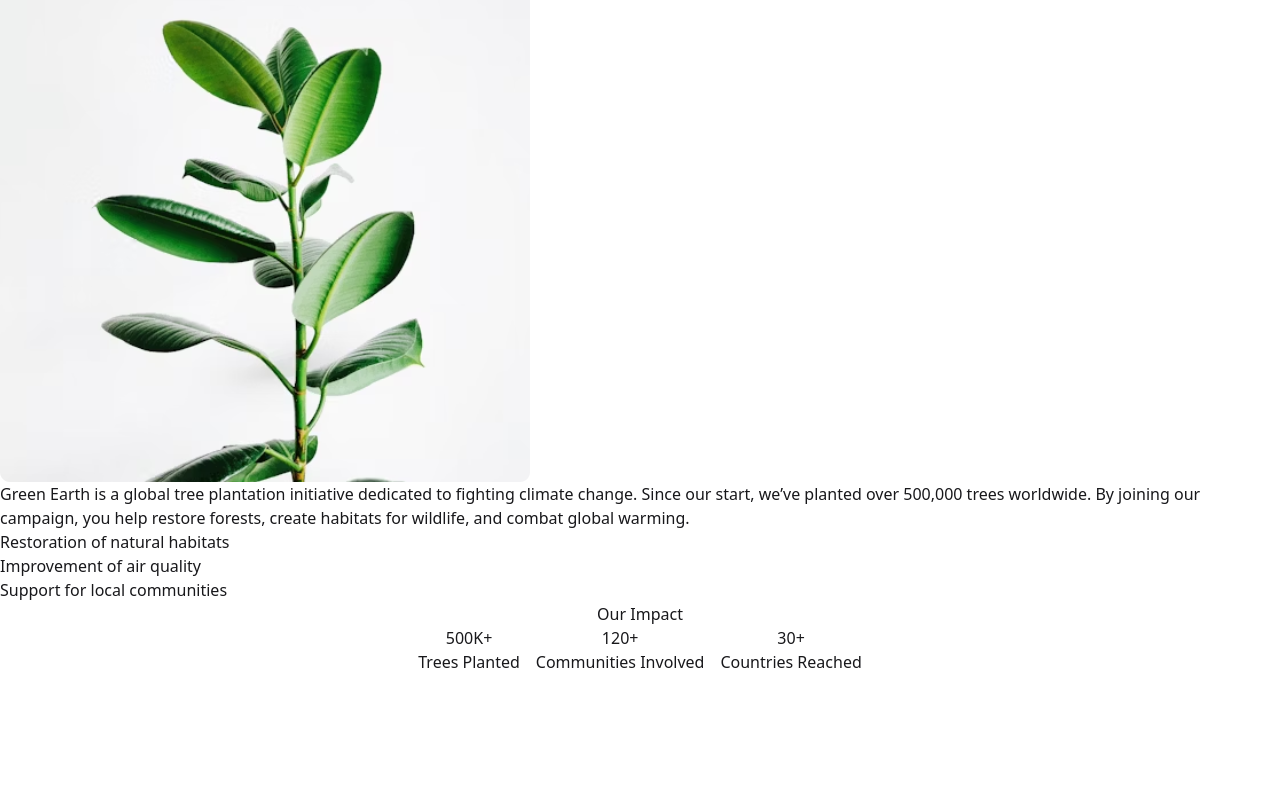
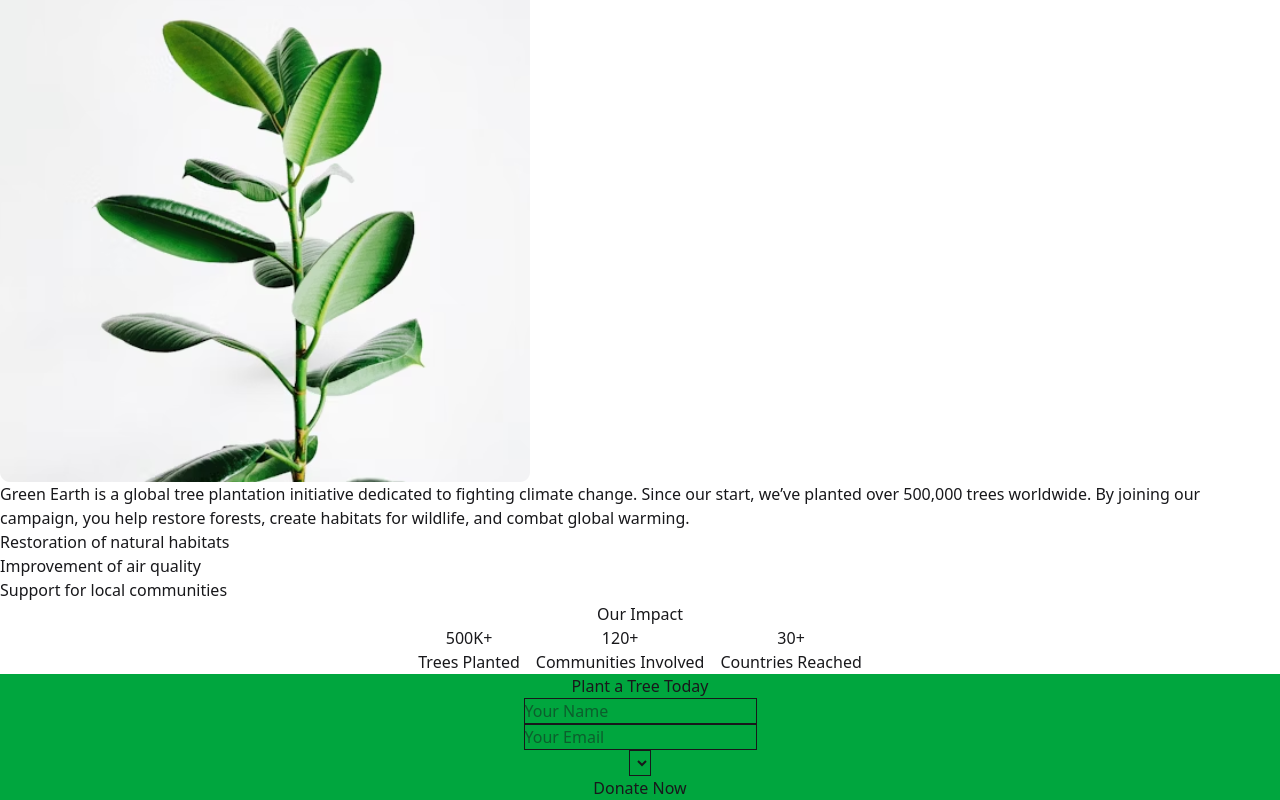
Before and after one commit to uhanicodes/B12A06-Green-Earth, a plain HTML site: page index.html in a window 1280 px wide. Shown: the part 544-1344 px from the top of the page. Before the commit the page ends 1218 px from the top, so only its background shows below. Drawn offline with nearby package versions, Linux system fonts and the light colour scheme; no server answers.

Commit message:
plant a tree added

```diff
--- a/index.html
+++ b/index.html
@@ -106,6 +106,16 @@
         </div>
     </div>
 
+    <div class="bg-green-600 flex flex-col items-center">
+        <h1>Plant a Tree Today</h1>
+        <div class="flex flex-col items-center">
+            <input type="text" placeholder="Your Name">
+            <input type="email" placeholder="Your Email">
+            <select name="" id="" aria-placeholder="Number of Trees"></select>
+            <button>Donate Now</button>
+        </div>
+    </div>
+
     <dialog id="modal" class="modal">
 
     </dialog>
```
